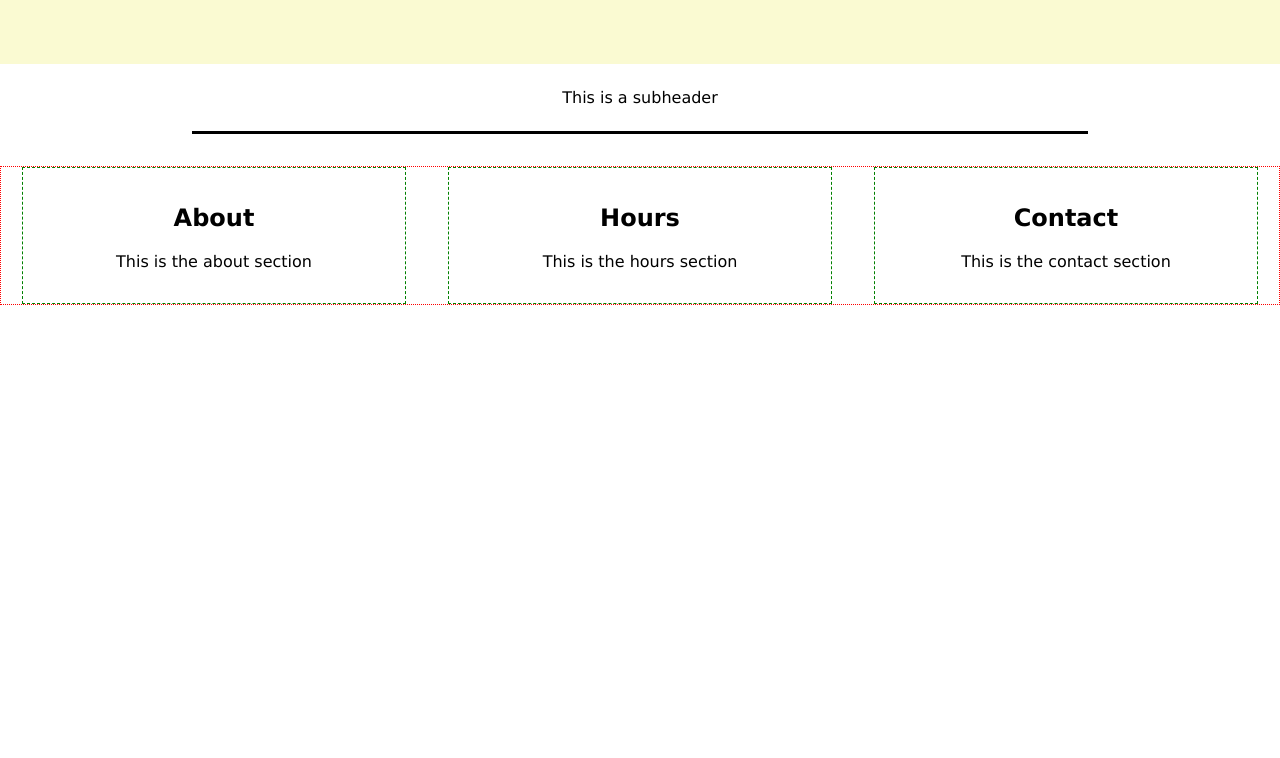
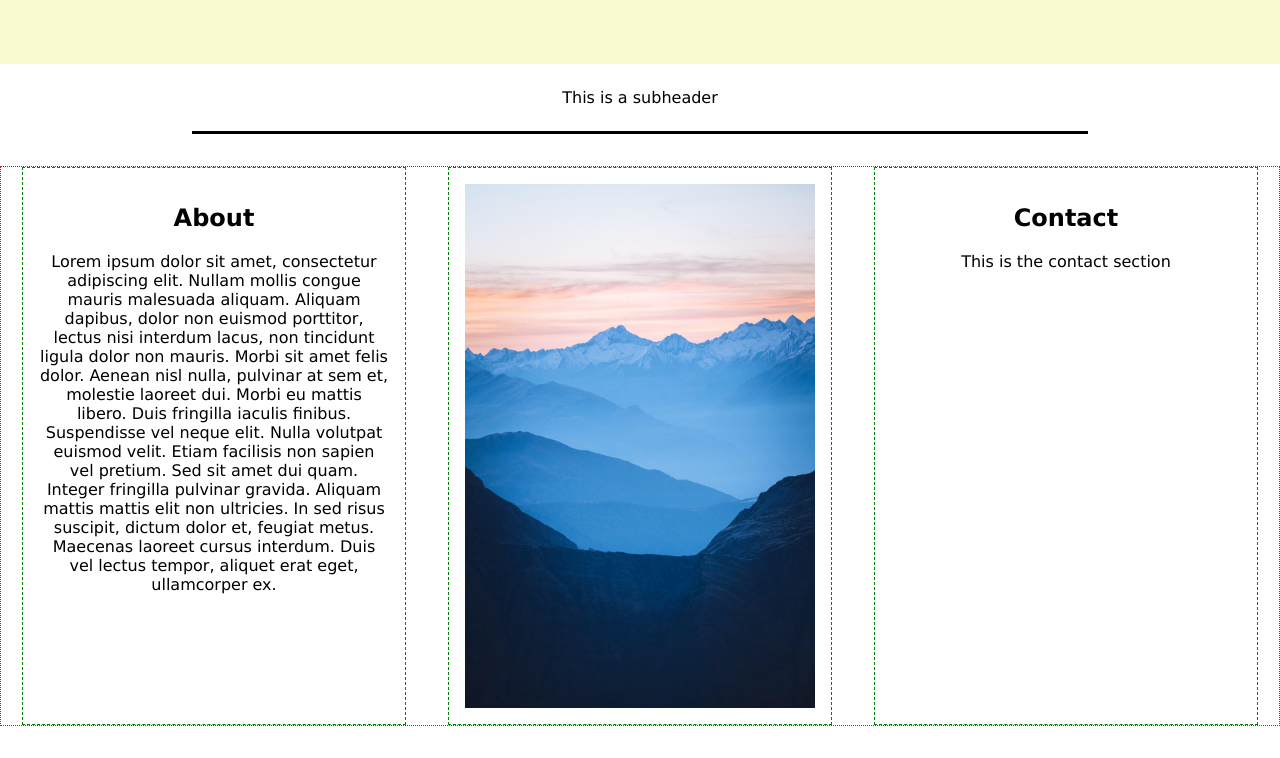
Before and after one commit to drregg6/odin_restaurant, a website built with webpack: page dist/index.html in a window 1280 px wide. Shown: the part 145-903 px from the top of the page. Before the commit the page ends 800 px from the top, so only its background shows below. Built offline with nearby package versions, Linux system fonts and the light colour scheme.

Commit message:
Image included!

```diff
--- a/css/styles.css
+++ b/css/styles.css
@@ -37,3 +37,14 @@ header {
   border: 1px dashed green;
   width: 30%;
 }
+
+.image {
+  display: flex;
+  justify-content: center;
+  align-items: center;
+}
+
+img {
+  width: 100%;
+  height: auto;
+}
--- a/src/index.js
+++ b/src/index.js
@@ -1,4 +1,5 @@
 const createAnElement = require('../utils/createAnElement');
+let aboutP = 'Lorem ipsum dolor sit amet, consectetur adipiscing elit. Nullam mollis congue mauris malesuada aliquam. Aliquam dapibus, dolor non euismod porttitor, lectus nisi interdum lacus, non tincidunt ligula dolor non mauris. Morbi sit amet felis dolor. Aenean nisl nulla, pulvinar at sem et, molestie laoreet dui. Morbi eu mattis libero. Duis fringilla iaculis finibus. Suspendisse vel neque elit. Nulla volutpat euismod velit. Etiam facilisis non sapien vel pretium. Sed sit amet dui quam. Integer fringilla pulvinar gravida. Aliquam mattis mattis elit non ultricies. In sed risus suscipit, dictum dolor et, feugiat metus. Maecenas laoreet cursus interdum. Duis vel lectus tempor, aliquet erat eget, ullamcorper ex. ';
 
 // Select
 let CONTENT = document.querySelector('#content');
@@ -18,7 +19,7 @@ for (let i = 0; i < 3; i++) {
   if (i === 0) {
     element.classList.add('about');
   } else if (i === 1) {
-    element.classList.add('hours');
+    element.classList.add('image');
   } else {
     element.classList.add('contact');
   }
@@ -41,14 +42,15 @@ CONTENT.appendChild(CONTAINER);
 // Add Content
 const ABOUT = document.querySelector('.about');
 const ABOUT_H2 = createAnElement('h2', 'About');
-const ABOUT_P = createAnElement('p', 'This is the about section');
+const ABOUT_P = createAnElement('p', aboutP);
 ABOUT.appendChild(ABOUT_H2);
 ABOUT.appendChild(ABOUT_P);
-const HOURS = document.querySelector('.hours');
-const HOURS_H2 = createAnElement('h2', 'Hours');
-const HOURS_P = createAnElement('p', 'This is the hours section');
-HOURS.appendChild(HOURS_H2);
-HOURS.appendChild(HOURS_P);
+
+const IMAGE = document.querySelector('.image');
+const IMG = createAnElement('img');
+IMG.setAttribute('src', '../images/random.jpg');
+IMAGE.appendChild(IMG);
+
 const CONTACT = document.querySelector('.contact');
 const CONTACT_H2 = createAnElement('h2', 'Contact');
 const CONTACT_P = createAnElement('p', 'This is the contact section');
```
Also changed, not shown: dist/main.js, images/random.jpg (added).
